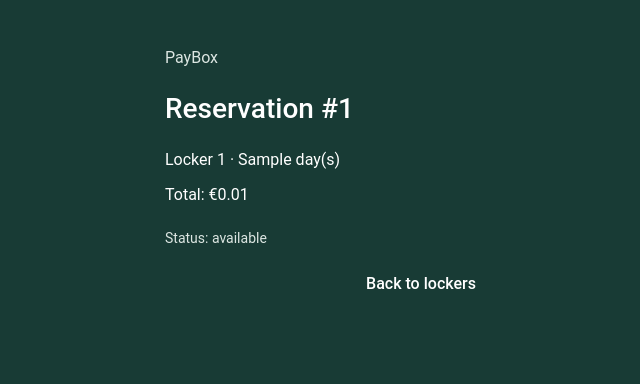
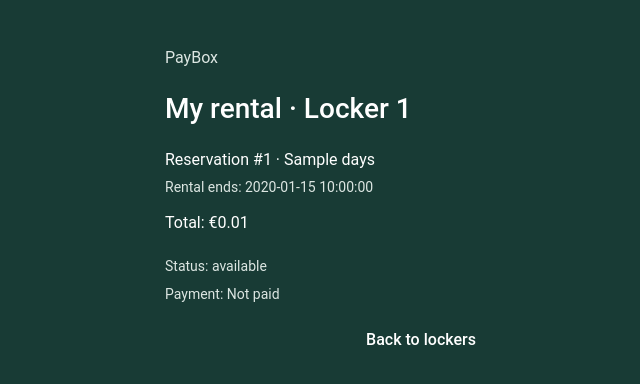
Before and after one commit to nikitsya/PayBox, a FastAPI app: template frontend/templates/reservation.html in a window 1280 px wide. Shown: the top 384 px of the page, without its empty margins (219-859 px from the left). Run offline with FastAPI, Linux system fonts and the light colour scheme; the template is opened without the code that fills it: most values are stand-ins (such as "Sample title", 1, 10 or a date in 2020); parts of the project's set-up code (start-up, migrations or seed data) failed here and were passed over.

Commit message:
Verify Stripe webhooks and confirm rental payments

```diff
--- a/backend/payments.py
+++ b/backend/payments.py
@@ -21,9 +21,10 @@ def stripe_client():
 
 def owned_rental(db: Session, rental_id: int, user_id: int):
     rental = db.execute(text("""
-                             SELECT rentals.*, lockers.number
+                             SELECT rentals.*, lockers.number, payments.status AS payment_status
                              FROM rentals
                                       JOIN lockers ON lockers.id = rentals.locker_id
+                                      LEFT JOIN payments ON payments.rental_id = rentals.id
                              WHERE rentals.id = :id
                                AND rentals.user_id = :user_id
                              """), {"id": rental_id, "user_id": user_id}).mappings().first()
--- a/frontend/templates/home.html
+++ b/frontend/templates/home.html
@@ -8,8 +8,8 @@
     {% if user %}
     <p class="supporting signed-in">Signed in as {{ user.email }}</p>
     {% for reservation in reservations %}
-    <a class="account-link" href="{{ url_for('reservation', rental_id=reservation.id) }}">Reservation #{{ reservation.id
-        }}</a>
+    <a class="account-link" href="{{ url_for('reservation', rental_id=reservation.id) }}">My rental · Locker {{
+        reservation.number }}</a>
     {% endfor %}
     <button class="back-button" id="logout-button" type="button">Sign out</button>
     <p class="confirmation error" id="logout-message" role="status"></p>
--- a/frontend/templates/reservation.html
+++ b/frontend/templates/reservation.html
@@ -2,10 +2,13 @@
 {% block content %}
 <section class="rental-screen">
     <a class="brand-link" href="{{ url_for('home') }}">PayBox</a>
-    <h1>Reservation #{{ rental.id }}</h1>
-    <p>Locker {{ rental.number }} · {{ rental.prepaid_days }} day(s)</p>
+    <h1>My rental · Locker {{ rental.number }}</h1>
+    <p>Reservation #{{ rental.id }} · {{ rental.prepaid_days }} day{{ 's' if rental.prepaid_days != 1 else '' }}</p>
+    <p class="supporting">Rental ends: {{ ends_at }}</p>
     <p class="total">Total: €{{ '%.2f' | format(rental.total_price_cents / 100) }}</p>
     <p class="supporting">Status: {{ rental.status }}</p>
+    <p class="supporting">Payment: {{ {'paid': 'Paid', 'expired': 'Expired', 'pending': 'Awaiting
+        payment'}.get(rental.payment_status, 'Not paid') }}</p>
     {% if rental.status == 'pending' %}
     <p class="operator-help">Pay securely with Stripe using a test card. Your rental starts after payment is
         confirmed.</p>
```
Also changed, not shown: AI_Chat_Log.md (+2 -1 lines), backend/routes/pages.py (+8 -3 lines), backend/tests/test_payments.py (+17 -1 lines).
